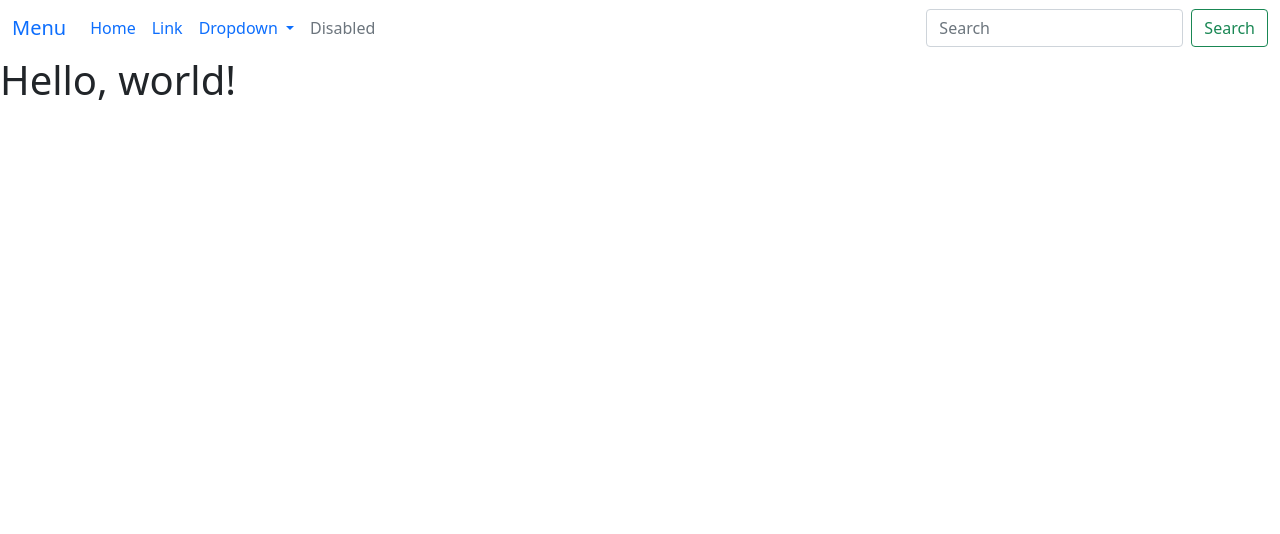
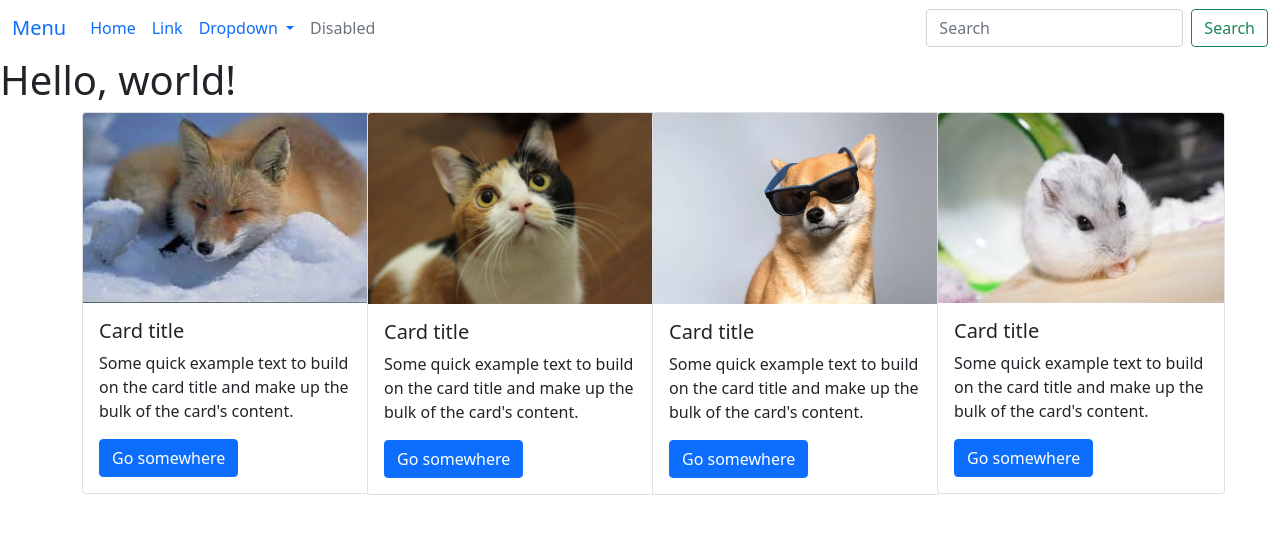
Before and after one commit to ryutakuma/web0421, a plain HTML site: page index.html in a window 1280 px wide. Drawn offline with nearby package versions, Linux system fonts and the light colour scheme.

Commit message:
Add files via upload

```diff
--- a/index.html
+++ b/index.html
@@ -8,7 +8,7 @@
     <!-- Bootstrap CSS -->
     <link href="https://cdn.jsdelivr.net/npm/bootstrap@5.0.2/dist/css/bootstrap.min.css" rel="stylesheet" integrity="sha384-EVSTQN3/azprG1Anm3QDgpJLIm9Nao0Yz1ztcQTwFspd3yD65VohhpuuCOmLASjC" crossorigin="anonymous">
 
-    <title>AIUEO</title>
+    <title>google</title>
   </head>
   <body>
     <nav class="navbar navbar-expand-lg navbar-primary bg-muted">
@@ -48,7 +48,50 @@
         </div>
       </nav>
     <h1>Hello, world!</h1>
-
+    <div class="container">
+      <div class="row">
+        <div class="col-3">
+          <div class="card" style="width: 18rem;">
+            <img src="/test1.png" class="card-img-top" alt="画像の読み込みに失敗しました。">
+            <div class="card-body">
+              <h5 class="card-title">Card title</h5>
+              <p class="card-text">Some quick example text to build on the card title and make up the bulk of the card's content.</p>
+              <a href="#" class="btn btn-primary">Go somewhere</a>
+            </div>
+          </div>
+        </div>
+        <div class="col-3">
+          <div class="card" style="width: 18rem;">
+            <img src="/test2.png" class="card-img-top" alt="画像の読み込みに失敗しました。">
+            <div class="card-body">
+              <h5 class="card-title">Card title</h5>
+              <p class="card-text">Some quick example text to build on the card title and make up the bulk of the card's content.</p>
+              <a href="#" class="btn btn-primary">Go somewhere</a>
+            </div>
+          </div>
+        </div>
+        <div class="col-3">
+          <div class="card" style="width: 18rem;">
+            <img src="/test3.png" class="card-img-top" alt="画像の読み込みに失敗しました。">
+            <div class="card-body">
+              <h5 class="card-title">Card title</h5>
+              <p class="card-text">Some quick example text to build on the card title and make up the bulk of the card's content.</p>
+              <a href="#" class="btn btn-primary">Go somewhere</a>
+            </div>
+          </div>
+        </div>
+        <div class="col-3">
+          <div class="card" style="width: 18rem;">
+            <img src="/test4.png" class="card-img-top" alt="画像の読み込みに失敗しました。">
+            <div class="card-body">
+              <h5 class="card-title">Card title</h5>
+              <p class="card-text">Some quick example text to build on the card title and make up the bulk of the card's content.</p>
+              <a href="#" class="btn btn-primary">Go somewhere</a>
+            </div>
+          </div>
+        </div>
+      </div>
+    </div>
     <!-- Optional JavaScript; choose one of the two! -->
 
     <!-- Option 1: Bootstrap Bundle with Popper -->
```
Also changed, not shown: test1.png (added), test2.png (added), test3.png (added), test4.png (added).
